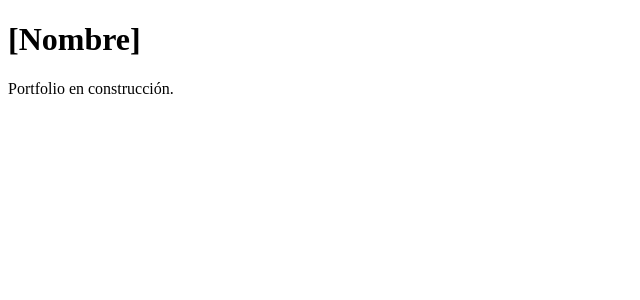
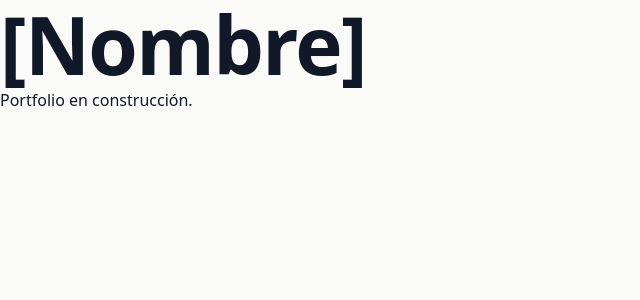
Before and after one commit to cruzjeff225/professional-portfolio, a Vue app: page / in a window 1280 px wide. Shown: the top 300 px of the page, without its empty margins (0-640 px from the left). Built offline with nearby package versions, Linux system fonts and the light colour scheme.

Commit message:
feat: add design tokens and light/dark theme styles

```diff
--- a/src/main.ts
+++ b/src/main.ts
@@ -1,4 +1,7 @@
+import '@fontsource-variable/inter'
+import '@fontsource-variable/jetbrains-mono'
 import { createApp } from 'vue'
 import App from './App.vue'
+import './styles/index.css'
 
 createApp(App).mount('#app')
--- /dev/null
+++ b/src/styles/base.css
@@ -0,0 +1,115 @@
+*,
+*::before,
+*::after {
+  box-sizing: border-box;
+}
+
+* {
+  margin: 0;
+}
+
+html {
+  -webkit-text-size-adjust: 100%;
+  scroll-padding-top: var(--header-height);
+}
+
+body {
+  min-height: 100vh;
+  background-color: var(--color-bg);
+  color: var(--color-text);
+  font-family: var(--font-sans);
+  font-size: var(--text-base);
+  font-weight: var(--weight-regular);
+  line-height: var(--leading-normal);
+  -webkit-font-smoothing: antialiased;
+  text-rendering: optimizeLegibility;
+}
+
+h1,
+h2,
+h3,
+h4 {
+  font-weight: var(--weight-semibold);
+  line-height: var(--leading-tight);
+  letter-spacing: var(--tracking-tight);
+  text-wrap: balance;
+}
+
+h1 {
+  font-size: var(--text-5xl);
+}
+
+h2 {
+  font-size: var(--text-3xl);
+}
+
+h3 {
+  font-size: var(--text-xl);
+  line-height: var(--leading-snug);
+}
+
+p {
+  text-wrap: pretty;
+}
+
+a {
+  color: var(--color-primary);
+  text-decoration-thickness: 1px;
+  text-underline-offset: 0.2em;
+}
+
+a:hover {
+  color: var(--color-primary-hover);
+}
+
+img,
+svg {
+  display: block;
+  max-width: 100%;
+}
+
+button {
+  font: inherit;
+  color: inherit;
+  cursor: pointer;
+}
+
+:focus-visible {
+  outline: 2px solid var(--color-primary);
+  outline-offset: 3px;
+  border-radius: var(--radius-sm);
+}
+
+::selection {
+  background-color: var(--color-primary-soft);
+  color: var(--color-text);
+}
+
+@media (prefers-reduced-motion: no-preference) {
+  html {
+    scroll-behavior: smooth;
+  }
+
+  /* Transición de tema: solo activa durante el cambio para no penalizar el rendimiento. */
+  html.theme-switching *,
+  html.theme-switching *::before,
+  html.theme-switching *::after {
+    transition:
+      background-color var(--duration-base) ease,
+      color var(--duration-base) ease,
+      border-color var(--duration-base) ease,
+      fill var(--duration-base) ease,
+      stroke var(--duration-base) ease !important;
+  }
+}
+
+@media (prefers-reduced-motion: reduce) {
+  *,
+  *::before,
+  *::after {
+    animation-duration: 0.01ms !important;
+    animation-iteration-count: 1 !important;
+    transition-duration: 0.01ms !important;
+    scroll-behavior: auto !important;
+  }
+}
--- /dev/null
+++ b/src/styles/index.css
@@ -0,0 +1,3 @@
+@import './tokens.css';
+@import './themes.css';
+@import './base.css';
--- /dev/null
+++ b/src/styles/themes.css
@@ -0,0 +1,65 @@
+/*
+ * Tokens semánticos por tema. Cada tema está diseñado por separado:
+ * el dark prioriza bordes sobre sombras y usa un acento más claro para mantener el contraste.
+ * Todos los pares de texto cumplen WCAG AA (>= 4.5:1).
+ */
+:root,
+:root[data-theme='light'] {
+  color-scheme: light;
+
+  --color-bg: #fafaf9;
+  --color-surface: #ffffff;
+  --color-surface-muted: #f3f4f6;
+
+  --color-text: #111827;
+  --color-text-muted: #5b6472;
+
+  --color-border: #e5e7eb;
+  --color-border-strong: #7f8899;
+
+  --color-primary: #3556d8;
+  --color-primary-hover: #2a46b8;
+  --color-primary-soft: #eef1fd;
+  --color-on-primary: #ffffff;
+
+  --color-secondary: #ffffff;
+  --color-secondary-hover: #f3f4f6;
+  --color-on-secondary: #111827;
+
+  --color-success: #15803d;
+  --color-warning: #b45309;
+  --color-error: #b91c1c;
+
+  --shadow-sm: 0 1px 2px rgb(17 24 39 / 0.06);
+  --shadow-md: 0 8px 24px rgb(17 24 39 / 0.08);
+}
+
+:root[data-theme='dark'] {
+  color-scheme: dark;
+
+  --color-bg: #0b0f19;
+  --color-surface: #121826;
+  --color-surface-muted: #182033;
+
+  --color-text: #e6e9f0;
+  --color-text-muted: #9aa3b2;
+
+  --color-border: #1f2937;
+  --color-border-strong: #5f6b82;
+
+  --color-primary: #7c93ff;
+  --color-primary-hover: #9badff;
+  --color-primary-soft: #1a2244;
+  --color-on-primary: #0b0f19;
+
+  --color-secondary: #121826;
+  --color-secondary-hover: #182033;
+  --color-on-secondary: #e6e9f0;
+
+  --color-success: #4ade80;
+  --color-warning: #fbbf24;
+  --color-error: #f87171;
+
+  --shadow-sm: 0 1px 2px rgb(0 0 0 / 0.4);
+  --shadow-md: 0 8px 24px rgb(0 0 0 / 0.4);
+}
--- /dev/null
+++ b/src/styles/tokens.css
@@ -0,0 +1,65 @@
+/*
+ * Design tokens independientes del tema (escalas).
+ * Los colores viven en themes.css.
+ *
+ * Breakpoints (mobile-first; las variables CSS no funcionan dentro de @media):
+ *   sm  30rem  (480px)   móvil grande
+ *   md  48rem  (768px)   tablet
+ *   lg  64rem  (1024px)  laptop
+ *   xl  80rem  (1280px)  desktop
+ */
+:root {
+  /* Tipografía */
+  --font-sans: 'Inter Variable', system-ui, -apple-system, 'Segoe UI', Roboto, sans-serif;
+  --font-mono: 'JetBrains Mono Variable', ui-monospace, 'Cascadia Code', Consolas, monospace;
+
+  --text-xs: 0.75rem;
+  --text-sm: 0.875rem;
+  --text-base: 1rem;
+  --text-lg: 1.125rem;
+  --text-xl: 1.25rem;
+  --text-2xl: clamp(1.375rem, 1.2rem + 0.8vw, 1.75rem);
+  --text-3xl: clamp(1.75rem, 1.4rem + 1.5vw, 2.5rem);
+  --text-4xl: clamp(2.25rem, 1.6rem + 2.8vw, 3.75rem);
+  --text-5xl: clamp(2.75rem, 1.8rem + 4.5vw, 5rem);
+
+  --leading-tight: 1.1;
+  --leading-snug: 1.3;
+  --leading-normal: 1.6;
+
+  --weight-regular: 400;
+  --weight-medium: 500;
+  --weight-semibold: 600;
+
+  --tracking-tight: -0.02em;
+  --tracking-wide: 0.06em;
+
+  /* Espaciado (base de 4px) */
+  --space-1: 0.25rem;
+  --space-2: 0.5rem;
+  --space-3: 0.75rem;
+  --space-4: 1rem;
+  --space-6: 1.5rem;
+  --space-8: 2rem;
+  --space-12: 3rem;
+  --space-16: 4rem;
+  --space-24: 6rem;
+  --space-32: 8rem;
+
+  /* Radios */
+  --radius-sm: 0.375rem;
+  --radius-md: 0.625rem;
+  --radius-lg: 1rem;
+  --radius-full: 9999px;
+
+  /* Layout */
+  --container-max: 72rem;
+  --container-padding: clamp(1rem, 5vw, 2rem);
+  --header-height: 4.5rem;
+
+  /* Movimiento */
+  --duration-fast: 120ms;
+  --duration-base: 200ms;
+  --duration-slow: 400ms;
+  --ease-out: cubic-bezier(0.2, 0.7, 0.2, 1);
+}
```
